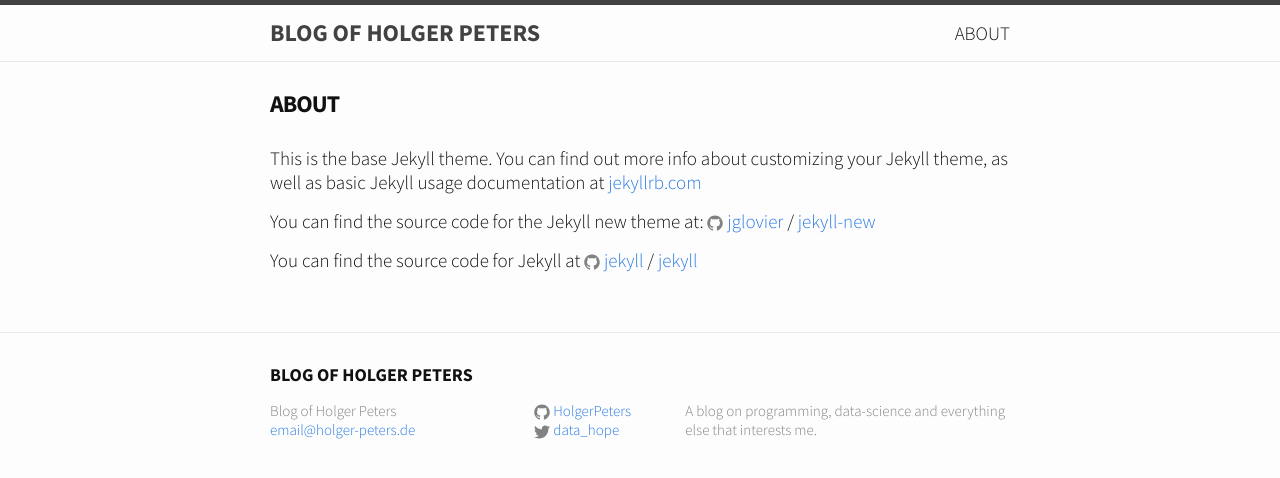
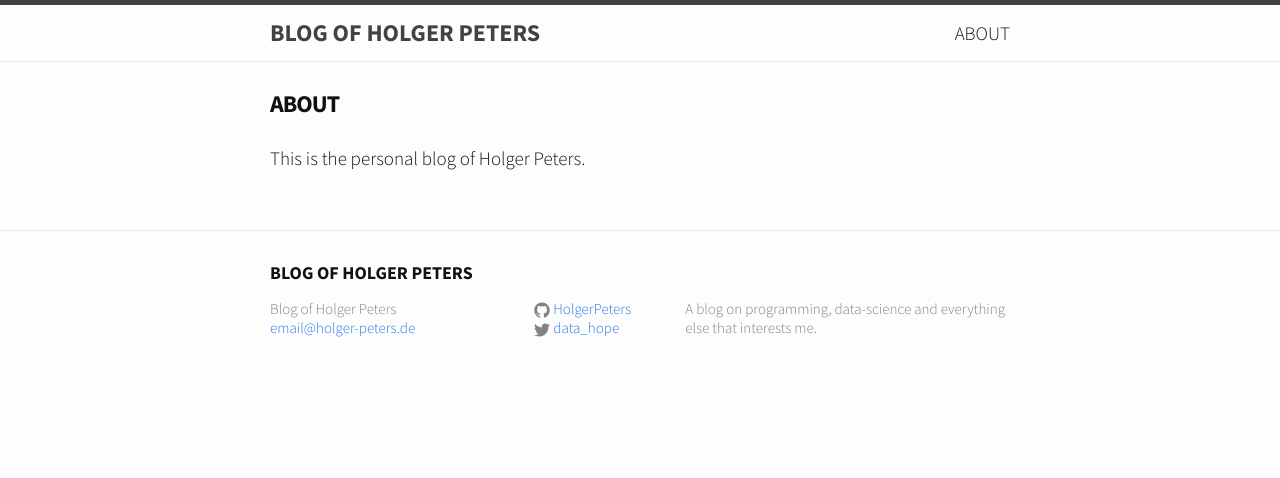
Before and after one commit to HolgerPeters/blog, a Jekyll site: the page built from about.md, in a window 1280 px wide. Shown: the top 478 px of the page. Built offline with Jekyll 4.4.1, drawn with Linux system fonts in a browser that asks for light colours.

Commit message:
Fix about page

```diff
--- a/about.md
+++ b/about.md
@@ -3,13 +3,4 @@
 title: About
 permalink: /about/
 ---
-
-This is the base Jekyll theme. You can find out more info about customizing your Jekyll theme, as well as basic Jekyll usage documentation at [jekyllrb.com](http://jekyllrb.com/)
-
-You can find the source code for the Jekyll new theme at:
-{% include icon-github.html username="jglovier" %} /
-[jekyll-new](https://github.com/jglovier/jekyll-new)
-
-You can find the source code for Jekyll at
-{% include icon-github.html username="jekyll" %} /
-[jekyll](https://github.com/jekyll/jekyll)
+This is the personal blog of Holger Peters.
```
